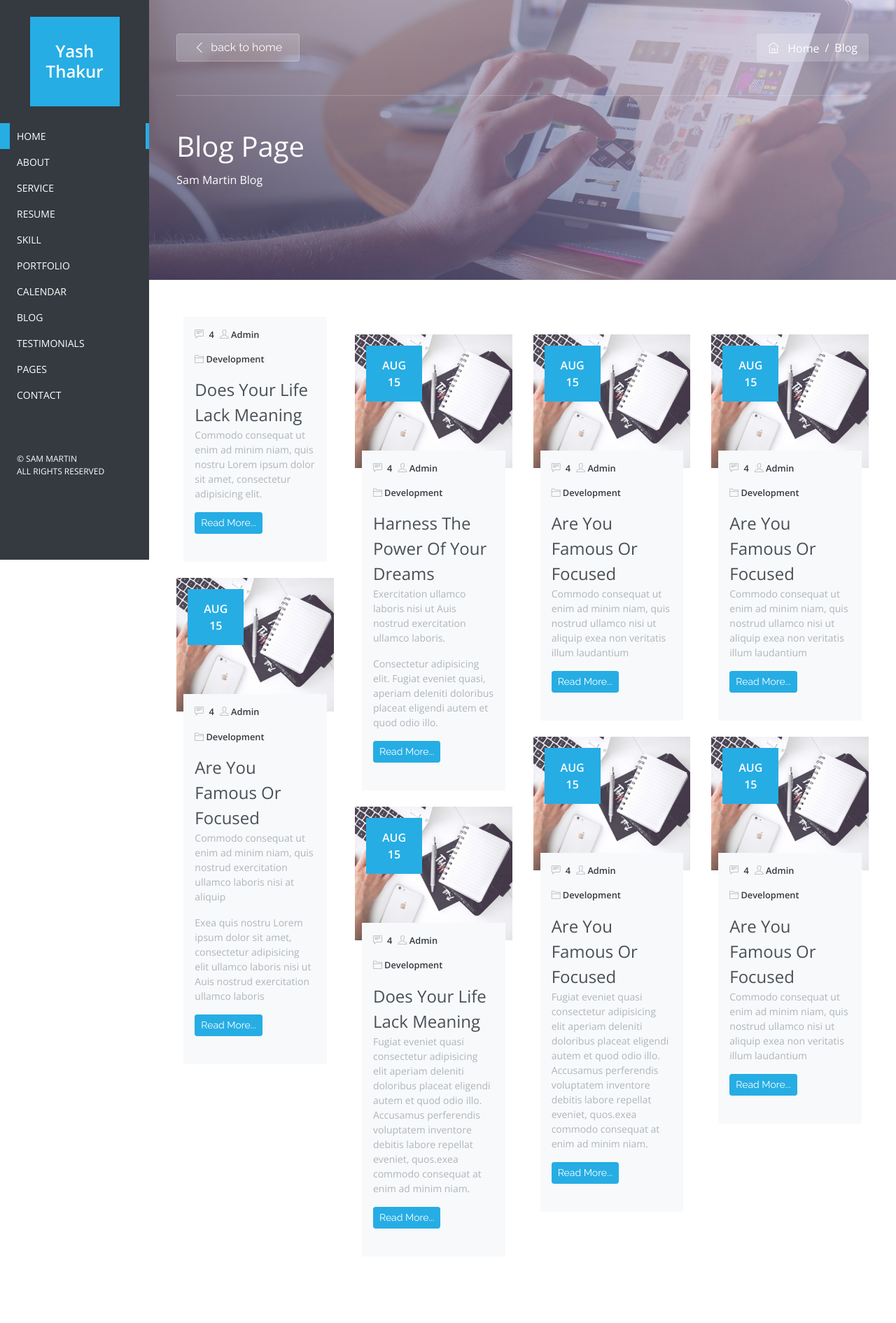
After one commit to yash-thakur/HTML-portfolio, a PHP site: page /beta/pages/blog/blog.php in a window 1280 px wide. The commit adds this page. Shown: the whole page at 70% size. Run offline with PHP 8.4, Linux system fonts and the light colour scheme; style sheets or scripts are compiled from the project's sources; some web fonts are replaced.

Commit message:
designing blog page

```diff
--- a/beta/inc/footer/footer.php
+++ b/beta/inc/footer/footer.php
@@ -5,9 +5,9 @@
           $(".site-header").toggleClass("open");
         })
 
-		$(".sub-menu").on("click", function() {
+		$(".sub-menu").on("click", function(e) {
 		$(this).closest(".sub-menu").toggleClass("open");
-		return false;
+		//return false;
 		});
 
 		//smooth-scroll
--- a/beta/inc/header/header.php
+++ b/beta/inc/header/header.php
@@ -49,10 +49,12 @@ header -->
 						<li class="sub-menu">
 							<a href="#" class="site-links text-uppercase px-4 py-2 d-block">pages</a>
 							<ul class="dropdown-menu list-unstyled">
-								<li><a class="site-links page-scroll text-uppercase px-4 py-2 d-block" href="blog.html">Blog </a></li>
+								<li><a class="site-links page-scroll text-uppercase px-4 py-2 d-block" href="blog.php">Blog </a></li>
 								<li><a class="site-links page-scroll text-uppercase px-4 py-2 d-block" href="blog-single.html">Blog single</a></li>
 								<li><a class="site-links page-scroll text-uppercase px-4 py-2 d-block" href="portfolio-single.html">Portfolio single</a></li>
-								<li><a class="site-links page-scroll text-uppercase px-4 py-2 d-block" href="error-404.html">Error 404</a></li>
+								<li>
+									<a class="site-links page-scroll text-uppercase px-4 py-2 d-block" href="../../pages/404/404.php">Error 404</a>
+								</li>
 							</ul>
 						</li>
 						<li>
--- a/beta/index.php
+++ b/beta/index.php
@@ -16,6 +16,7 @@
         <ul>
           <li><a href="pages/main/main.php" target="_blank">Main Page</a></li>
           <li><a href="pages/404/404.php" target="_blank">404 Page</a></li>
+          <li><a href="pages/blog/blog.php" target="_blank">blog Page</a></li>
         </ul>
       </div>
     </div>
--- /dev/null
+++ b/beta/pages/blog/blog.php
@@ -0,0 +1,396 @@
+<?php include_once '../../inc/head.php';?>
+<link rel="stylesheet" type="text/css" href="css/blog.css">
+</head>
+<body>
+<div class="row flex-xl-nowrap mx-0">
+	<?php include_once '../../inc/header/header.php';?>
+	<main class="col-12 col-lg-9 col-xl-10 p-0">
+		<!-- blog-banner-section -->
+		<div class="blog-bg  gradient" style="background-image: url('../../../images/bg/01.jpg')">
+			<div class="blog-content container">
+				<div class="top-bar d-flex justify-content-between mx-4 py-5">
+					<a class="btn-home btn btn-secondary px-4 text-white d-flex align-items-center">
+						<span class="ti-angle-left pr-2"></span>
+						back to home
+					</a>
+					<ul class="custom-breadcrumb breadcrumb mb-0 align-items-center">
+						<li class="breadcrumb-item">
+							<a href="#" class="text-white">
+								<span class="ti-home pr-2"></span>
+								Home
+							</a>
+						</li>
+						<li class="breadcrumb-item active text-white">Blog</li>
+					</ul>
+				</div>
+				<div class="mx-4 py-5 text-white">
+					<h1 class="mb-4 font-weight-normal">Blog Page</h1>
+					<span>Sam Martin Blog</span>
+				</div>
+			</div>
+		</div>
+		<div class="blog py-5 mx-4">
+			<div class="row mx-0 my-4">
+				<div class="col-xl-3 col-lg-6 col-sm-6">
+					<div class="blog-block mb-5">
+						<div class="blog-info p-3 bg-light">
+							<div class="blog-meta">
+								<p class="small d-inline-block align-top text-gray-light pr-1">
+									<span class="ti-comment-alt"></span>
+									<a href="#" class="text-dark font-weight-medium pl-1">4</a>
+								</p>
+								<p class="small d-inline-block align-top text-gray-light">
+									<span class="ti-user"></span>
+									<a href="#" class="text-dark font-weight-medium">Admin </a>
+								</p>
+								<p class="small text-gray-light">
+									<span class="ti-folder"></span>
+									<a href="#" class="text-dark font-weight-medium">Development</a>
+								</p>
+							</div>
+							<div class="blog-content">
+								<a href="#" class="title">Does Your Life Lack Meaning</a>
+								<p class="desc text-gray-light">Commodo consequat ut enim ad minim niam, quis nostru Lorem ipsum dolor sit amet, consectetur adipisicing elit.</p>
+								<div>
+									<a href="#" class="btn btn-primary btn-sm">Read More...</a>
+									<div class="text-right">
+										<ul class="list-unstyled mb-0">
+											<li class="d-inline-block align-top">
+												<a href="#" class="social-icon p-1"><i class="fa fa-facebook"></i></a>
+											</li>
+											<li class="d-inline-block align-top">
+												<a href="#" class="social-icon p-1"><i class="fa fa-twitter"></i></a>
+											</li>
+											<li class="d-inline-block align-top">
+												<a href="#" class="social-icon p-1"><i class="fa fa-linkedin"></i></a>
+											</li>
+										</ul>
+									</div>
+								</div>
+							</div>
+						</div>
+					</div>
+					<div class="blog-block mb-5">
+						<div class="blog-bg-img" style="background-image: url('../../../images/blog/02.jpg');">
+							<div class="date-box text-center bg-primary text-white font-weight-medium">
+								<span>AUG</span>
+								<span>15</span>
+							</div>
+						</div>
+						<div class="blog-info p-3 bg-light">
+							<div class="blog-meta">
+								<p class="small d-inline-block align-top text-gray-light pr-1">
+									<span class="ti-comment-alt"></span>
+									<a href="#" class="text-dark font-weight-medium pl-1">4</a>
+								</p>
+								<p class="small d-inline-block align-top text-gray-light">
+									<span class="ti-user"></span>
+									<a href="#" class="text-dark font-weight-medium">Admin </a>
+								</p>
+								<p class="small text-gray-light">
+									<span class="ti-folder"></span>
+									<a href="#" class="text-dark font-weight-medium">Development</a>
+								</p>
+							</div>
+							<div class="blog-content">
+								<a href="#" class="title">Are You Famous Or Focused</a>
+								<p class="desc text-gray-light">Commodo consequat ut enim ad minim niam, quis nostrud exercitation ullamco laboris nisi at aliquip</p>
+								<p class="desc text-gray-light">Exea quis nostru Lorem ipsum dolor sit amet, consectetur adipisicing elit ullamco laboris nisi ut Auis nostrud exercitation ullamco laboris</p>
+								<div>
+									<a href="#" class="btn btn-primary btn-sm">Read More...</a>
+									<div class="text-right">
+										<ul class="list-unstyled mb-0">
+											<li class="d-inline-block align-top">
+												<a href="#" class="social-icon p-1"><i class="fa fa-facebook"></i></a>
+											</li>
+											<li class="d-inline-block align-top">
+												<a href="#" class="social-icon p-1"><i class="fa fa-twitter"></i></a>
+											</li>
+											<li class="d-inline-block align-top">
+												<a href="#" class="social-icon p-1"><i class="fa fa-linkedin"></i></a>
+											</li>
+										</ul>
+									</div>
+								</div>
+							</div>
+						</div>
+					</div>
+				</div>
+				<div class="col-xl-3 col-lg-6 col-sm-6">
+					<div class="blog-block mb-5">
+						<div class="blog-bg-img" style="background-image: url('../../../images/blog/02.jpg');">
+							<div class="date-box text-center bg-primary text-white font-weight-medium">
+								<span>AUG</span>
+								<span>15</span>
+							</div>
+						</div>
+						<div class="blog-info p-3 bg-light">
+							<div class="blog-meta">
+								<p class="small d-inline-block align-top text-gray-light pr-1">
+									<span class="ti-comment-alt"></span>
+									<a href="#" class="text-dark font-weight-medium pl-1">4</a>
+								</p>
+								<p class="small d-inline-block align-top text-gray-light">
+									<span class="ti-user"></span>
+									<a href="#" class="text-dark font-weight-medium">Admin </a>
+								</p>
+								<p class="small text-gray-light">
+									<span class="ti-folder"></span>
+									<a href="#" class="text-dark font-weight-medium">Development</a>
+								</p>
+							</div>
+							<div class="blog-content">
+								<a href="#" class="title">Harness The Power Of Your Dreams</a>
+								<p class="desc text-gray-light">Exercitation ullamco laboris nisi ut Auis nostrud exercitation ullamco laboris.</p>
+								<p class="desc text-gray-light">Consectetur adipisicing elit. Fugiat eveniet quasi, aperiam deleniti doloribus placeat eligendi autem et quod odio illo.</p>
+								<div>
+									<a href="#" class="btn btn-primary btn-sm">Read More...</a>
+									<div class="text-right">
+										<ul class="list-unstyled mb-0">
+											<li class="d-inline-block align-top">
+												<a href="#" class="social-icon p-1"><i class="fa fa-facebook"></i></a>
+											</li>
+											<li class="d-inline-block align-top">
+												<a href="#" class="social-icon p-1"><i class="fa fa-twitter"></i></a>
+											</li>
+											<li class="d-inline-block align-top">
+												<a href="#" class="social-icon p-1"><i class="fa fa-linkedin"></i></a>
+											</li>
+										</ul>
+									</div>
+								</div>
+							</div>
+						</div>
+					</div>
+					<div class="blog-block mb-5">
+						<div class="blog-bg-img" style="background-image: url('../../../images/blog/02.jpg');">
+							<div class="date-box text-center bg-primary text-white font-weight-medium">
+								<span>AUG</span>
+								<span>15</span>
+							</div>
+						</div>
+						<div class="blog-info p-3 bg-light">
+							<div class="blog-meta">
+								<p class="small d-inline-block align-top text-gray-light pr-1">
+									<span class="ti-comment-alt"></span>
+									<a href="#" class="text-dark font-weight-medium pl-1">4</a>
+								</p>
+								<p class="small d-inline-block align-top text-gray-light">
+									<span class="ti-user"></span>
+									<a href="#" class="text-dark font-weight-medium">Admin </a>
+								</p>
+								<p class="small text-gray-light">
+									<span class="ti-folder"></span>
+									<a href="#" class="text-dark font-weight-medium">Development</a>
+								</p>
+							</div>
+							<div class="blog-content">
+								<a href="#" class="title">Does Your Life Lack Meaning</a>
+								<p class="desc text-gray-light">Fugiat eveniet quasi consectetur adipisicing elit aperiam deleniti doloribus placeat eligendi autem et quod odio illo. Accusamus perferendis voluptatem inventore debitis labore repellat eveniet, quos.exea commodo consequat at enim ad minim niam.</p>
+								<div>
+									<a href="#" class="btn btn-primary btn-sm">Read More...</a>
+									<div class="text-right">
+										<ul class="list-unstyled mb-0">
+											<li class="d-inline-block align-top">
+												<a href="#" class="social-icon p-1"><i class="fa fa-facebook"></i></a>
+											</li>
+											<li class="d-inline-block align-top">
+												<a href="#" class="social-icon p-1"><i class="fa fa-twitter"></i></a>
+											</li>
+											<li class="d-inline-block align-top">
+												<a href="#" class="social-icon p-1"><i class="fa fa-linkedin"></i></a>
+											</li>
+										</ul>
+									</div>
+								</div>
+							</div>
+						</div>
+					</div>
+				</div>
+				<div class="col-xl-3 col-lg-6 col-sm-6">
+					<div class="blog-block mb-5">
+						<div class="blog-bg-img" style="background-image: url('../../../images/blog/02.jpg');">
+							<div class="date-box text-center bg-primary text-white font-weight-medium">
+								<span>AUG</span>
+								<span>15</span>
+							</div>
+						</div>
+						<div class="blog-info p-3 bg-light">
+							<div class="blog-meta">
+								<p class="small d-inline-block align-top text-gray-light pr-1">
+									<span class="ti-comment-alt"></span>
+									<a href="#" class="text-dark font-weight-medium pl-1">4</a>
+								</p>
+								<p class="small d-inline-block align-top text-gray-light">
+									<span class="ti-user"></span>
+									<a href="#" class="text-dark font-weight-medium">Admin </a>
+								</p>
+								<p class="small text-gray-light">
+									<span class="ti-folder"></span>
+									<a href="#" class="text-dark font-weight-medium">Development</a>
+								</p>
+							</div>
+							<div class="blog-content">
+								<a href="#" class="title">Are You Famous Or Focused</a>
+								<p class="desc text-gray-light">Commodo consequat ut enim ad minim niam, quis nostrud ullamco  nisi ut aliquip exea non veritatis illum laudantium</p>
+								<div>
+									<a href="#" class="btn btn-primary btn-sm">Read More...</a>
+									<div class="text-right">
+										<ul class="list-unstyled mb-0">
+											<li class="d-inline-block align-top">
+												<a href="#" class="social-icon p-1"><i class="fa fa-facebook"></i></a>
+											</li>
+											<li class="d-inline-block align-top">
+												<a href="#" class="social-icon p-1"><i class="fa fa-twitter"></i></a>
+											</li>
+											<li class="d-inline-block align-top">
+												<a href="#" class="social-icon p-1"><i class="fa fa-linkedin"></i></a>
+											</li>
+										</ul>
+									</div>
+								</div>
+							</div>
+						</div>
+					</div>
+					<div class="blog-block mb-5">
+						<div class="blog-bg-img" style="background-image: url('../../../images/blog/02.jpg');">
+							<div class="date-box text-center bg-primary text-white font-weight-medium">
+								<span>AUG</span>
+								<span>15</span>
+							</div>
+						</div>
+						<div class="blog-info p-3 bg-light">
+							<div class="blog-meta">
+								<p class="small d-inline-block align-top text-gray-light pr-1">
+									<span class="ti-comment-alt"></span>
+									<a href="#" class="text-dark font-weight-medium pl-1">4</a>
+								</p>
+								<p class="small d-inline-block align-top text-gray-light">
+									<span class="ti-user"></span>
+									<a href="#" class="text-dark font-weight-medium">Admin </a>
+								</p>
+								<p class="small text-gray-light">
+									<span class="ti-folder"></span>
+									<a href="#" class="text-dark font-weight-medium">Development</a>
+								</p>
+							</div>
+							<div class="blog-content">
+								<a href="#" class="title">Are You Famous Or Focused</a>
+								<p class="desc text-gray-light">Fugiat eveniet quasi consectetur adipisicing elit aperiam deleniti doloribus placeat eligendi autem et quod odio illo. Accusamus perferendis voluptatem inventore debitis labore repellat eveniet, quos.exea commodo consequat at enim ad minim niam.</p>
+								<div>
+									<a href="#" class="btn btn-primary btn-sm">Read More...</a>
+									<div class="text-right">
+										<ul class="list-unstyled mb-0">
+											<li class="d-inline-block align-top">
+												<a href="#" class="social-icon p-1"><i class="fa fa-facebook"></i></a>
+											</li>
+											<li class="d-inline-block align-top">
+												<a href="#" class="social-icon p-1"><i class="fa fa-twitter"></i></a>
+											</li>
+											<li class="d-inline-block align-top">
+												<a href="#" class="social-icon p-1"><i class="fa fa-linkedin"></i></a>
+											</li>
+										</ul>
+									</div>
+								</div>
+							</div>
+						</div>
+					</div>
+				</div>
+				<div class="col-xl-3 col-lg-6 col-sm-6">
+					<div class="blog-block mb-5">
+						<div class="blog-bg-img" style="background-image: url('../../../images/blog/02.jpg');">
+							<div class="date-box text-center bg-primary text-white font-weight-medium">
+								<span>AUG</span>
+								<span>15</span>
+							</div>
+						</div>
+						<div class="blog-info p-3 bg-light">
+							<div class="blog-meta">
+								<p class="small d-inline-block align-top text-gray-light pr-1">
+									<span class="ti-comment-alt"></span>
+									<a href="#" class="text-dark font-weight-medium pl-1">4</a>
+								</p>
+								<p class="small d-inline-block align-top text-gray-light">
+									<span class="ti-user"></span>
+									<a href="#" class="text-dark font-weight-medium">Admin </a>
+								</p>
+								<p class="small text-gray-light">
+									<span class="ti-folder"></span>
+									<a href="#" class="text-dark font-weight-medium">Development</a>
+								</p>
+							</div>
+							<div class="blog-content">
+								<a href="#" class="title">Are You Famous Or Focused</a>
+								<p class="desc text-gray-light">Commodo consequat ut enim ad minim niam, quis nostrud ullamco  nisi ut aliquip exea non veritatis illum laudantium</p>
+								<div>
+									<a href="#" class="btn btn-primary btn-sm">Read More...</a>
+									<div class="text-right">
+										<ul class="list-unstyled mb-0">
+											<li class="d-inline-block align-top">
+												<a href="#" class="social-icon p-1"><i class="fa fa-facebook"></i></a>
+											</li>
+											<li class="d-inline-block align-top">
+												<a href="#" class="social-icon p-1"><i class="fa fa-twitter"></i></a>
+											</li>
+											<li class="d-inline-block align-top">
+												<a href="#" class="social-icon p-1"><i class="fa fa-linkedin"></i></a>
+											</li>
+										</ul>
+									</div>
+								</div>
+							</div>
+						</div>
+					</div>
+					<div class="blog-block mb-5">
+						<div class="blog-bg-img" style="background-image: url('../../../images/blog/02.jpg');">
+							<div class="date-box text-center bg-primary text-white font-weight-medium">
+								<span>AUG</span>
+								<span>15</span>
+							</div>
+						</div>
+						<div class="blog-info p-3 bg-light">
+							<div class="blog-meta">
+								<p class="small d-inline-block align-top text-gray-light pr-1">
+									<span class="ti-comment-alt"></span>
+									<a href="#" class="text-dark font-weight-medium pl-1">4</a>
+								</p>
+								<p class="small d-inline-block align-top text-gray-light">
+									<span class="ti-user"></span>
+									<a href="#" class="text-dark font-weight-medium">Admin </a>
+								</p>
+								<p class="small text-gray-light">
+									<span class="ti-folder"></span>
+									<a href="#" class="text-dark font-weight-medium">Development</a>
+								</p>
+							</div>
+							<div class="blog-content">
+								<a href="#" class="title">Are You Famous Or Focused</a>
+								<p class="desc text-gray-light">Commodo consequat ut enim ad minim niam, quis nostrud ullamco  nisi ut aliquip exea non veritatis illum laudantium</p>
+								<div>
+									<a href="#" class="btn btn-primary btn-sm">Read More...</a>
+									<div class="text-right">
+										<ul class="list-unstyled mb-0">
+											<li class="d-inline-block align-top">
+												<a href="#" class="social-icon p-1"><i class="fa fa-facebook"></i></a>
+											</li>
+											<li class="d-inline-block align-top">
+												<a href="#" class="social-icon p-1"><i class="fa fa-twitter"></i></a>
+											</li>
+											<li class="d-inline-block align-top">
+												<a href="#" class="social-icon p-1"><i class="fa fa-linkedin"></i></a>
+											</li>
+										</ul>
+									</div>
+								</div>
+							</div>
+						</div>
+					</div>
+				</div>
+			</div>
+		</div>
+	</main>
+	<?php include_once '../../inc/footer/footer.php';?>
+</div>
+</body>
+</html>
--- /dev/null
+++ b/beta/pages/blog/css/blog.css
@@ -0,0 +1,94 @@
+::-webkit-scrollbar {
+  width: 6px;
+  background-color: #fff; }
+
+::-webkit-scrollbar-thumb {
+  background-color: #26ade4; }
+
+::-webkit-scrollbar-track {
+  background-color: #fff; }
+
+body {
+  scrollbar-face-color: #26ade4;
+  scrollbar-track-color: #fff; }
+
+.blog-bg {
+  height: 100%;
+  overflow: hidden;
+  background-size: cover;
+  background-repeat: no-repeat;
+  background-position: center;
+  width: 100%;
+  position: relative;
+  display: inline-block;
+  line-height: 0;
+  height: 400px; }
+  .blog-bg.gradient:before {
+    background: rgba(0, 0, 0, 0.8);
+    background: -webkit-gradient(linear, left top, left bottom, color-stop(0%, #131b51), color-stop(100%, #e8d4e6));
+    background: -webkit-linear-gradient(-315deg, #131b51 0%, #e8d4e6 100%);
+    background: -webkit-linear-gradient(45deg, #131b51 0%, #e8d4e6 100%);
+    background: linear-gradient(45deg, #131b51 0%, #e8d4e6 100%);
+    opacity: .6;
+    content: "";
+    height: 100%;
+    left: 0;
+    position: absolute;
+    top: 0;
+    width: 100%;
+    z-index: 0; }
+  .blog-bg .blog-content {
+    position: relative; }
+    .blog-bg .blog-content .custom-breadcrumb,
+    .blog-bg .blog-content .btn-home {
+      background-color: rgba(255, 255, 255, 0.2);
+      border-color: rgba(255, 255, 255, 0.2); }
+    .blog-bg .blog-content .custom-breadcrumb li:before {
+      color: #fff; }
+    .blog-bg .blog-content .top-bar {
+      border-bottom: 1px solid rgba(255, 255, 255, 0.2); }
+
+.blog .blog-block {
+  line-height: 0; }
+.blog .blog-bg-img {
+  height: 100%;
+  overflow: hidden;
+  background-size: cover;
+  background-repeat: no-repeat;
+  background-position: center;
+  width: 100%;
+  position: relative;
+  display: inline-block;
+  padding-bottom: 85%;
+  line-height: 1.5; }
+.blog .date-box {
+  width: 5rem;
+  height: 5rem;
+  display: inline-flex;
+  justify-content: center;
+  align-items: center;
+  flex-direction: column;
+  margin: 1rem 0 0 1rem;
+  position: absolute;
+  left: 0;
+  top: 0; }
+.blog .blog-info {
+  margin: -1.5625rem .625rem;
+  position: relative;
+  line-height: 1.5; }
+.blog .blog-content .title {
+  font-size: 1.5rem;
+  color: #495057;
+  transition: 0.3s all linear; }
+  .blog .blog-content .title:hover {
+    color: #26ade4; }
+.blog .blog-content .desc {
+  font-size: .875rem; }
+.blog .blog-content .social-icon {
+  color: #adb5bd;
+  transition: 0.3s all linear; }
+  .blog .blog-content .social-icon:hover, .blog .blog-content .social-icon:focus, .blog .blog-content .social-icon:active {
+    color: #26ade4;
+    text-decoration: none; }
+
+/*# sourceMappingURL=blog.css.map */
--- /dev/null
+++ b/beta/pages/blog/css/blog.scss
@@ -0,0 +1,91 @@
+@import "../../../css/scss/functions";
+@import "../../../css/scss/variables";
+@import "../../../css/scss/mixins";
+$breadcrumb-divider-color: $white;
+.blog-bg {
+    @include img-inbg;
+    line-height: 0;
+    height: 400px;
+    &.gradient {
+        &:before {
+            background: rgba(0, 0, 0, 0.8);
+            background: -webkit-gradient(linear, left top, left bottom, color-stop(0%, #131b51), color-stop(100%, #e8d4e6));
+            background: -webkit-linear-gradient(-315deg, #131b51 0%, #e8d4e6 100%);
+            background: -webkit-linear-gradient(45deg, #131b51 0%, #e8d4e6 100%);
+            background: linear-gradient(45deg, #131b51 0%, #e8d4e6 100%);
+            opacity: .6;
+            content: "";
+            height: 100%;
+            left: 0;
+            position: absolute;
+            top: 0;
+            width: 100%;
+            z-index: 0;
+        }
+    }
+    .blog-content {
+    	position: relative;
+    	.custom-breadcrumb,
+    	.btn-home {
+    		background-color: rgba($white,.2);
+    		border-color: rgba($white,.2);
+    	}
+    	.custom-breadcrumb {
+    		li{
+    			&:before {
+    				color: $breadcrumb-divider-color;
+    			}
+    		}
+    	}
+    	.top-bar {
+    		border-bottom: 1px solid rgba($white,.2);
+    	}
+    }
+}
+.blog {
+    .blog-block {
+        line-height: 0;
+    }
+    .blog-bg-img {
+        @include img-inbg;
+        padding-bottom: 85%;
+        line-height: 1.5;
+    }
+    .date-box {
+        @include size(5rem);
+        display: inline-flex;
+        justify-content: center;
+        align-items: center;
+        flex-direction: column;
+        margin: 1rem 0 0 1rem;
+        position: absolute;
+        left: 0;
+        top: 0;
+    }
+    .blog-info {
+        margin: -1.5625rem .625rem;
+        position: relative;
+        line-height: 1.5;
+    }
+    .blog-content {
+        .title {
+            font-size: 1.5rem;
+            color: $gray-700;
+            @include transition(.3s all linear);
+            &:hover {
+                color: theme-color('primary');
+            }
+        }
+        .desc {
+            font-size: .875rem;
+        }
+        .social-icon {
+            color: $gray-500;
+            @include transition(.3s all linear);
+            @include hover-focus-active {
+                color: theme-color("primary");
+                text-decoration: none;
+            }
+        }
+    }
+}
```
Also changed, not shown: 1 other file.
